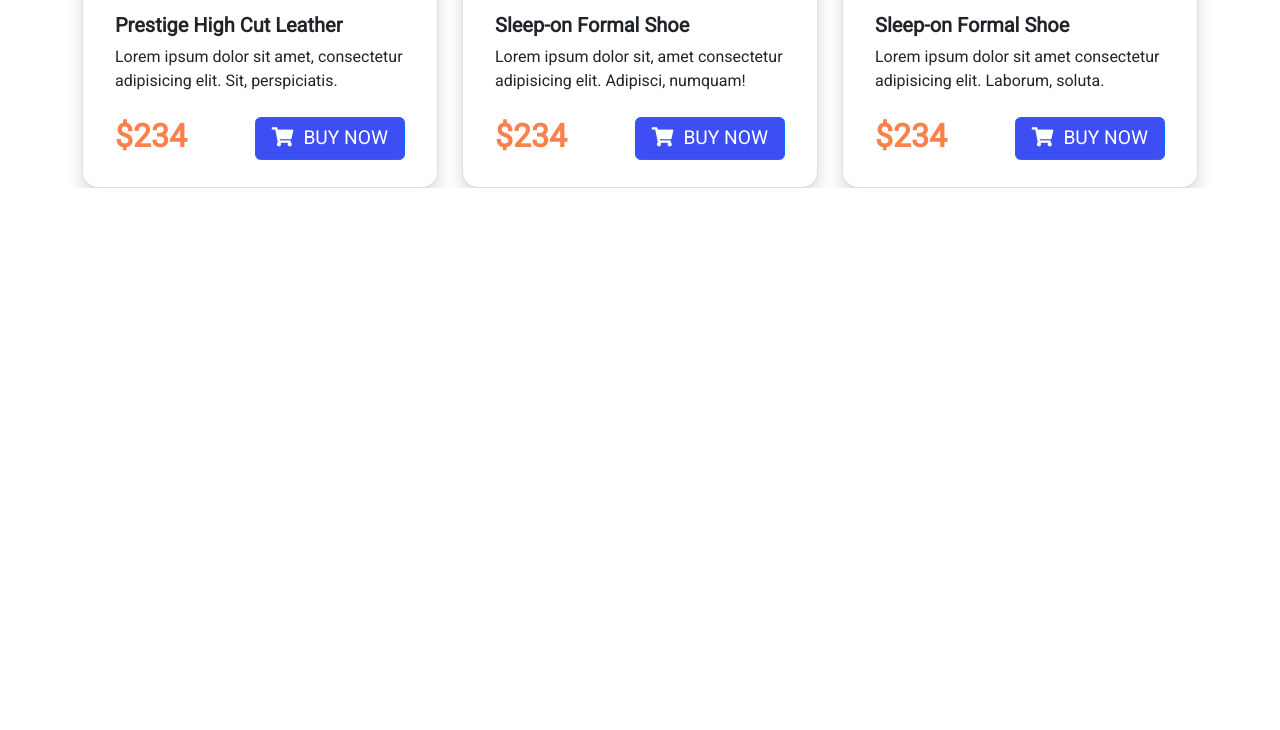
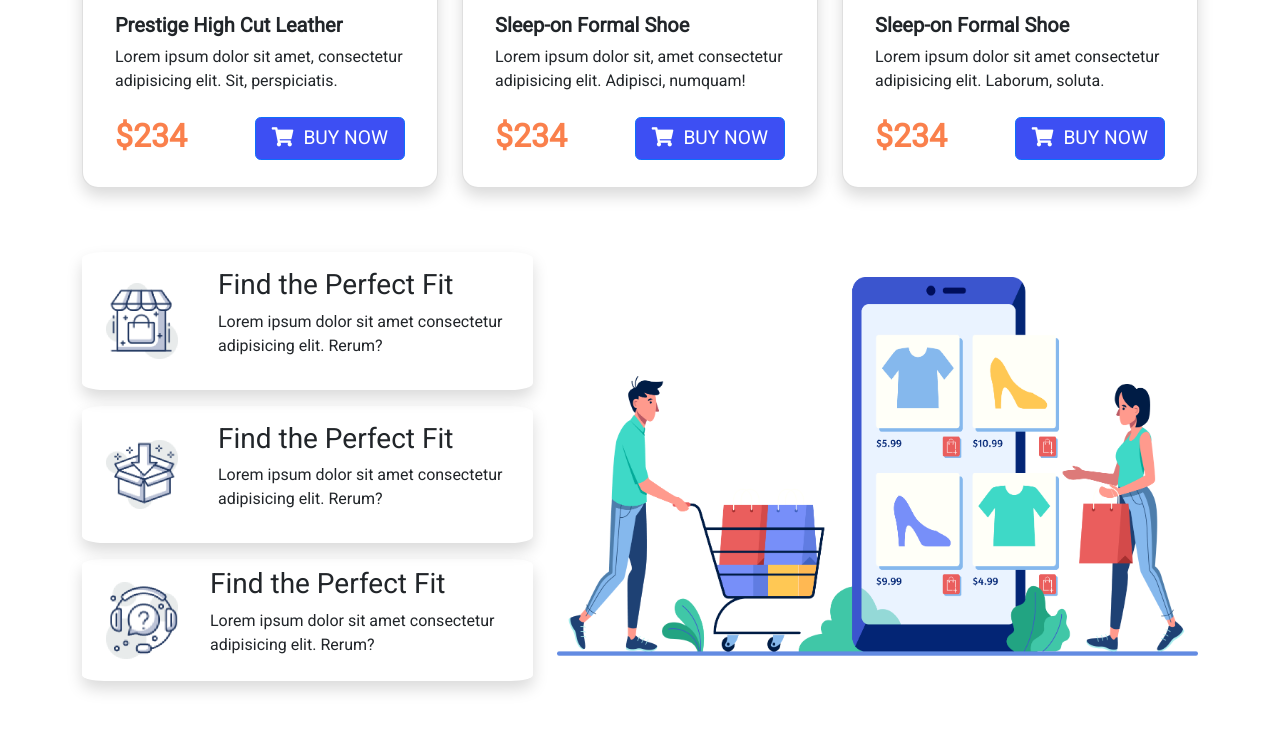
Before and after one commit to mozibrishu/nike-react, a plain HTML site: page index.html in a window 1280 px wide. Shown: the part 1840-2570 px from the top of the page. Before the commit the page ends 2028 px from the top, so only its background shows below. Drawn offline with Linux system fonts and the light colour scheme.

Commit message:
about part running

```diff
--- a/css/style.css
+++ b/css/style.css
@@ -57,3 +57,11 @@ h2{
 .casual-shoe-img{
     background-color: #f1f1f1;
 }
+
+.about-section-img{
+    width: 4.5em;
+}
+
+.about-card{
+    border-radius: 5%;
+}
--- a/index.html
+++ b/index.html
@@ -59,18 +59,21 @@
     </header>
     <main>
         <!-- Casual Shoes Section -->
-        <section class="container mt-4">
-            <h2 class="text-sm-center text-md-start my-5">CASUAL SHOES</h2>
+        <section class="container my-4">
+            <h2 class="text-center text-md-start my-5">CASUAL SHOES</h2>
             <div class="row row-cols-1 row-cols-md-3 g-4">
                 <div class="col">
                     <div class="card h-100 shadow nike-shoe-card">
                         <img src="Photos/nike-shoe.png" class="card-img-top nike-shoe-img casual-shoe-img" alt="...">
                         <div class="card-body">
                             <h5 class="card-title nike-card-title">Nike Shoe</h5>
-                            <p class="card-text">Lorem ipsum dolor sit amet, consectetur adipisicing elit. Sit, perspiciatis.</p>
+                            <p class="card-text">Lorem ipsum dolor sit amet, consectetur adipisicing elit. Sit,
+                                perspiciatis.</p>
                         </div>
                         <div class="card-footer nike-card-footer d-flex justify-content-between">
-                            <div><h5 class="shoe-price">$234</h5></div>
+                            <div>
+                                <h5 class="shoe-price">$234</h5>
+                            </div>
                             <div><button class="btn btn-primary buy-button px-3"><span class="buy-icon"><i
                                             class="fas fa-shopping-cart"></i></span>BUY NOW</button></div>
                         </div>
@@ -79,13 +82,17 @@
 
                 <div class="col">
                     <div class="card h-100 shadow nike-shoe-card">
-                        <img src="Photos/sneaker-skate.png" class="card-img-top nike-shoe-img casual-shoe-img" alt="...">
+                        <img src="Photos/sneaker-skate.png" class="card-img-top nike-shoe-img casual-shoe-img"
+                            alt="...">
                         <div class="card-body">
                             <h5 class="card-title nike-card-title">Sneaker Skate Shoe</h5>
-                            <p class="card-text">Lorem ipsum dolor sit, amet consectetur adipisicing elit. Adipisci, numquam!</p>
+                            <p class="card-text">Lorem ipsum dolor sit, amet consectetur adipisicing elit. Adipisci,
+                                numquam!</p>
                         </div>
                         <div class="card-footer nike-card-footer d-flex justify-content-between">
-                            <div><h5 class="shoe-price">$234</h5></div>
+                            <div>
+                                <h5 class="shoe-price">$234</h5>
+                            </div>
                             <div><button class="btn btn-primary buy-button px-3"><span class="buy-icon"><i
                                             class="fas fa-shopping-cart"></i></span>BUY NOW</button></div>
                         </div>
@@ -94,13 +101,17 @@
 
                 <div class="col">
                     <div class="card h-100 shadow nike-shoe-card">
-                        <img src="Photos/sneakers-basketball.png" class="card-img-top nike-shoe-img casual-shoe-img" alt="...">
+                        <img src="Photos/sneakers-basketball.png" class="card-img-top nike-shoe-img casual-shoe-img"
+                            alt="...">
                         <div class="card-body">
                             <h5 class="card-title nike-card-title">Sneakers Basketball</h5>
-                            <p class="card-text">Lorem ipsum dolor sit amet consectetur adipisicing elit. Laborum, soluta.</p>
+                            <p class="card-text">Lorem ipsum dolor sit amet consectetur adipisicing elit. Laborum,
+                                soluta.</p>
                         </div>
                         <div class="card-footer nike-card-footer d-flex justify-content-between">
-                            <div><h5 class="shoe-price">$234</h5></div>
+                            <div>
+                                <h5 class="shoe-price">$234</h5>
+                            </div>
                             <div><button class="btn btn-primary buy-button px-3"><span class="buy-icon"><i
                                             class="fas fa-shopping-cart"></i></span>BUY NOW</button></div>
                         </div>
@@ -109,18 +120,21 @@
             </div>
         </section>
         <!-- Formal Shoes Section -->
-        <section class="container mt-4">
-            <h2 class="text-sm-center text-md-start my-5">FORMAL SHOES</h2>
+        <section class="container my-5">
+            <h2 class="text-center text-md-start my-5">FORMAL SHOES</h2>
             <div class="row row-cols-1 row-cols-md-3 g-4">
                 <div class="col">
                     <div class="card h-100 shadow nike-shoe-card">
                         <img src="Photos/prestige-high-cut.png" class="card-img-top nike-shoe-img" alt="...">
                         <div class="card-body">
                             <h5 class="card-title nike-card-title">Prestige High Cut Leather</h5>
-                            <p class="card-text">Lorem ipsum dolor sit amet, consectetur adipisicing elit. Sit, perspiciatis.</p>
+                            <p class="card-text">Lorem ipsum dolor sit amet, consectetur adipisicing elit. Sit,
+                                perspiciatis.</p>
                         </div>
                         <div class="card-footer nike-card-footer d-flex justify-content-between">
-                            <div><h5 class="shoe-price">$234</h5></div>
+                            <div>
+                                <h5 class="shoe-price">$234</h5>
+                            </div>
                             <div><button class="btn btn-primary buy-button px-3"><span class="buy-icon"><i
                                             class="fas fa-shopping-cart"></i></span>BUY NOW</button></div>
                         </div>
@@ -132,10 +146,13 @@
                         <img src="Photos/slip-on-formal.png" class="card-img-top nike-shoe-img" alt="...">
                         <div class="card-body">
                             <h5 class="card-title nike-card-title">Sleep-on Formal Shoe</h5>
-                            <p class="card-text">Lorem ipsum dolor sit, amet consectetur adipisicing elit. Adipisci, numquam!</p>
+                            <p class="card-text">Lorem ipsum dolor sit, amet consectetur adipisicing elit. Adipisci,
+                                numquam!</p>
                         </div>
                         <div class="card-footer nike-card-footer d-flex justify-content-between">
-                            <div><h5 class="shoe-price">$234</h5></div>
+                            <div>
+                                <h5 class="shoe-price">$234</h5>
+                            </div>
                             <div><button class="btn btn-primary buy-button px-3"><span class="buy-icon"><i
                                             class="fas fa-shopping-cart"></i></span>BUY NOW</button></div>
                         </div>
@@ -147,10 +164,13 @@
                         <img src="Photos/slip-on-formal2.png" class="card-img-top nike-shoe-img" alt="...">
                         <div class="card-body">
                             <h5 class="card-title nike-card-title">Sleep-on Formal Shoe</h5>
-                            <p class="card-text">Lorem ipsum dolor sit amet consectetur adipisicing elit. Laborum, soluta.</p>
+                            <p class="card-text">Lorem ipsum dolor sit amet consectetur adipisicing elit. Laborum,
+                                soluta.</p>
                         </div>
                         <div class="card-footer nike-card-footer d-flex justify-content-between">
-                            <div><h5 class="shoe-price">$234</h5></div>
+                            <div>
+                                <h5 class="shoe-price">$234</h5>
+                            </div>
                             <div><button class="btn btn-primary buy-button px-3"><span class="buy-icon"><i
                                             class="fas fa-shopping-cart"></i></span>BUY NOW</button></div>
                         </div>
@@ -159,6 +179,42 @@
             </div>
         </section>
         <!-- Complete: Casual Shoe - Formal Shoe -->
+
+        <!-- About Section -->
+        <section class="container my-5 d-flex justify-content-end">
+            <div class="row align-items-center">
+                <div class="col-12 col-md-5">
+                    <div class="d-flex align-items-center shadow my-3 about-card">
+                        <div><img class="about-section-img mx-4" src="Logo, Icon/fit.png" alt=""></div>
+                        <div class="p-3">
+                            <h3>Find the Perfect Fit</h3>
+                            <p>Lorem ipsum dolor sit amet consectetur adipisicing elit. Rerum?</p>
+                        </div>
+                    </div>
+                    <div class="d-flex align-items-center shadow my-3 about-card">
+                        <div><img class="about-section-img  mx-4" src="Logo, Icon/exchange.png" alt=""></div>
+                        <div class="p-3">
+                            <h3>Find the Perfect Fit</h3>
+                            <p>Lorem ipsum dolor sit amet consectetur adipisicing elit. Rerum?</p>
+                        </div>
+                    </div>
+                    <div class="d-flex align-items-center shadow my-3 about-card">
+                        <div><img class="about-section-img  mx-4" src="Logo, Icon/contacts.png" alt=""></div>
+                        <div class="p-2">
+                            <h3>Find the Perfect Fit</h3>
+                            <p>Lorem ipsum dolor sit amet consectetur adipisicing elit. Rerum?</p>
+                        </div>
+                    </div>
+
+                </div>
+
+                <!-- image -->
+                <div class="col-12 col-md-7">
+                    <img class="w-100" src="Logo, Icon/app-diagram.png" alt="">
+                </div>
+
+            </div>
+        </section>
     </main>
 
     <script src="js/bootstrap.bundle.min.js"></script>
```
Also changed, not shown: Logo, Icon/app-diagram.png (renamed from Logo, Icon/XMLID 1.png), Logo, Icon/contacts.png (renamed from Logo, Icon/image 14.png), Logo, Icon/exchange.png (renamed from Logo, Icon/image 13.png), Logo, Icon/fit.png (renamed from Logo, Icon/image 12.png). Lines whose indentation alone changed are shown as unchanged.
